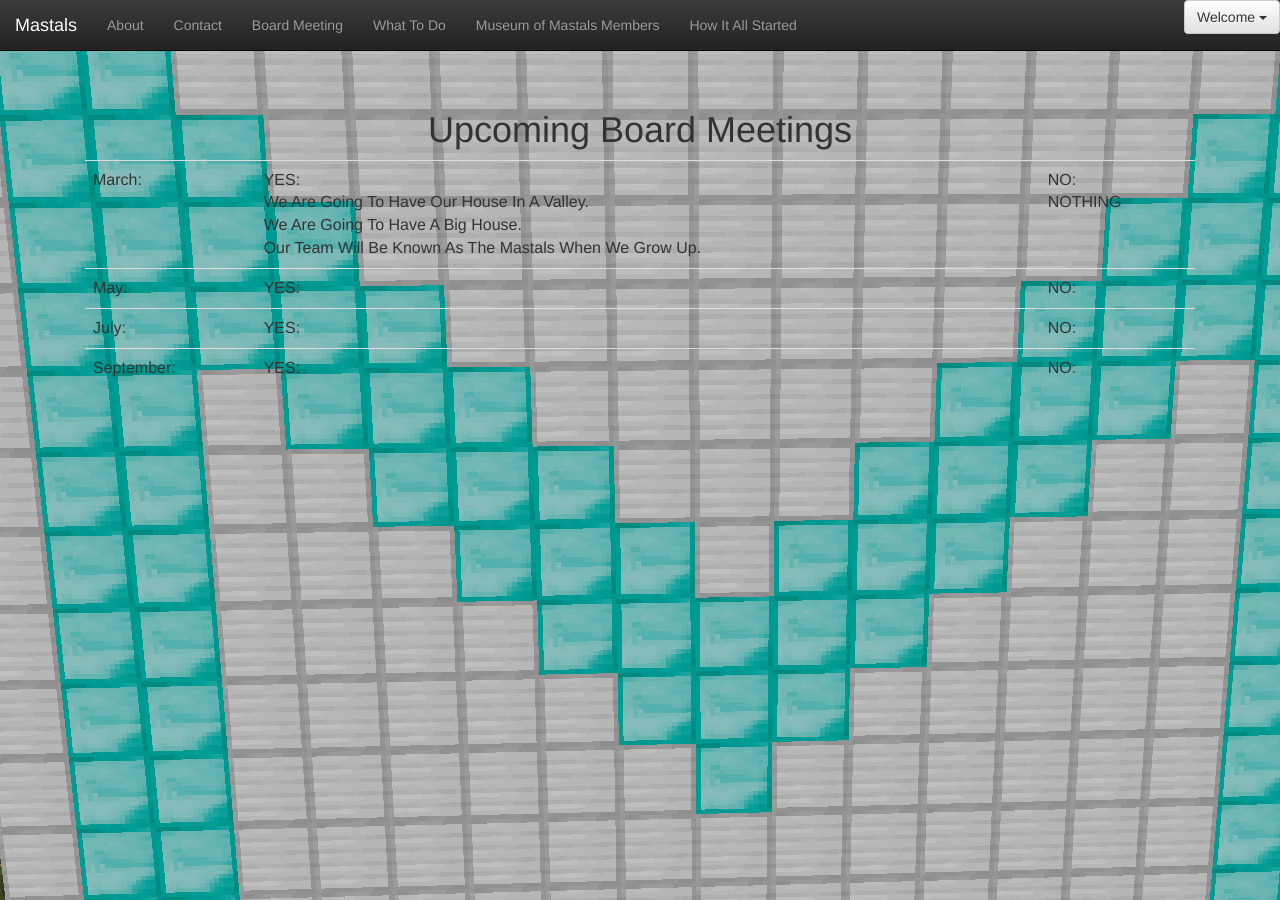
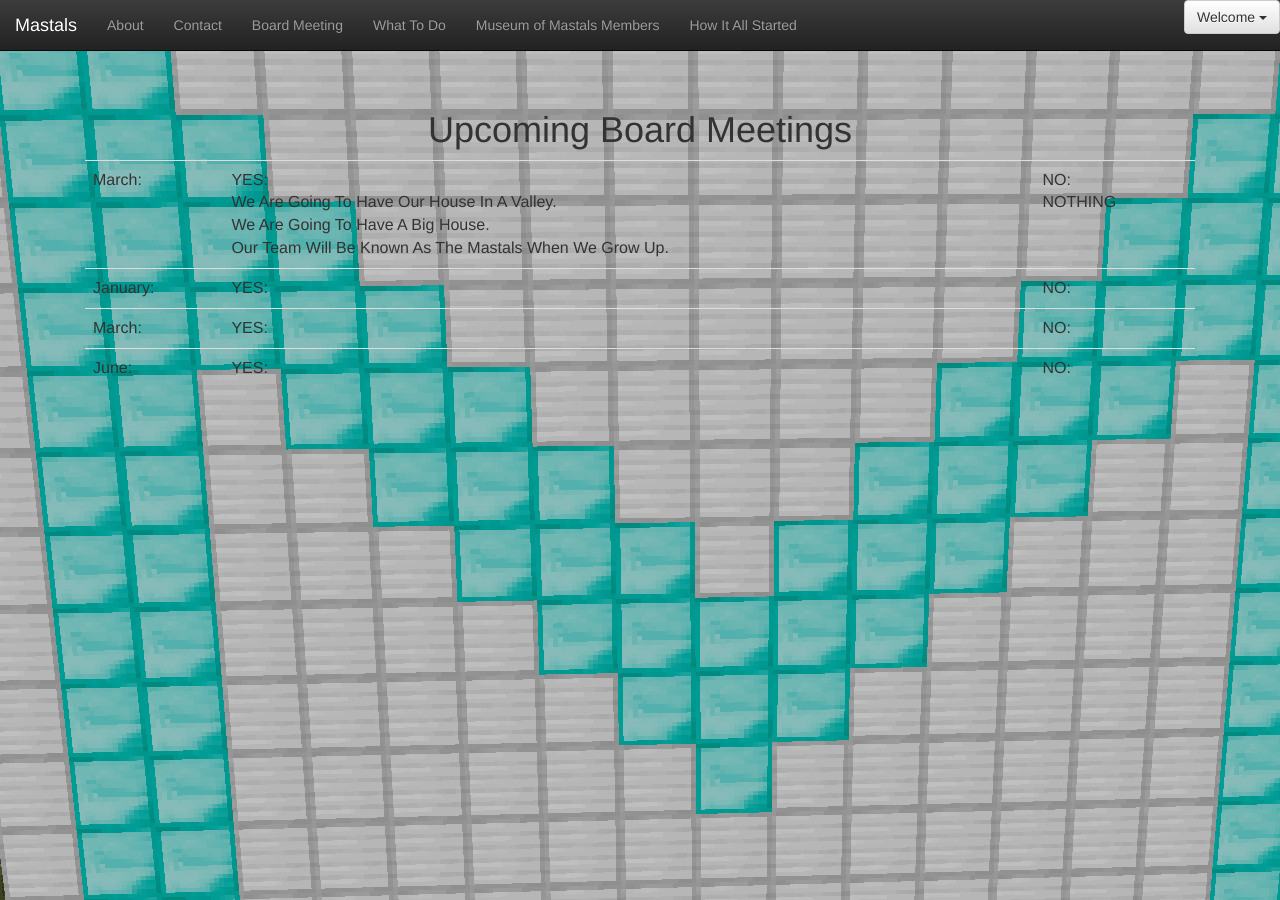
Before and after one commit to mastals/mastals.github.io, a Jekyll site: the page built from board-meetings/index.html, in a window 1280 px wide. Built offline with Jekyll 4.4.1, drawn with Linux system fonts in a browser that asks for light colours.

Commit message:
Update index.html

```diff
--- a/board-meetings/index.html
+++ b/board-meetings/index.html
@@ -18,19 +18,19 @@
   </tr>
 
   <tr>
-    <td>May:</td>
+    <td>January:</td>
     <td>YES:
     <td>NO:</td>
   </tr>
 
   <tr>
-    <td>July:</td>
+    <td>March:</td>
     <td>YES:</td>
     <td>NO:</td>
   </tr>
 
   <tr>
-    <td>September:</td>
+    <td>June:</td>
     <td>YES:</td>
     <td>NO:</td>
   </tr>
```
